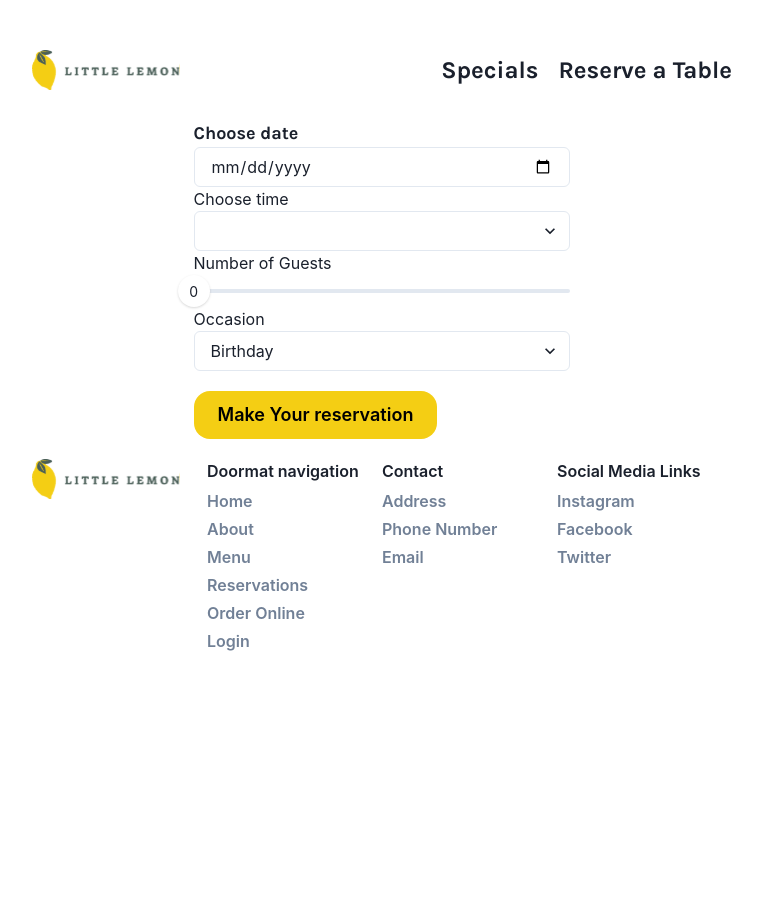
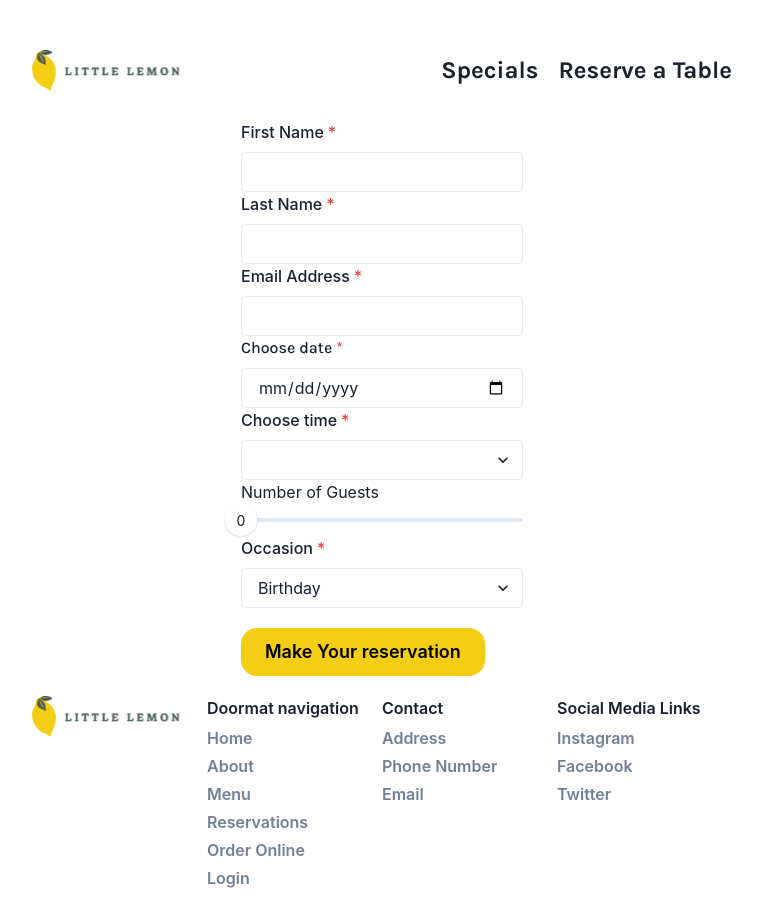
Before and after one commit to claudiooleite/litle_lemon, a React (Create React App) app: page /bookingpage in a window 1280 px wide. Shown: the whole page, without its empty margins (258-1020 px from the left). Before the commit the page ends 840 px from the top, so only its background shows below. Built offline with nearby package versions, Linux system fonts and the light colour scheme.

Commit message:
form updated with formik

```diff
--- a/package.json
+++ b/package.json
@@ -10,12 +10,14 @@
     "@testing-library/jest-dom": "^5.17.0",
     "@testing-library/react": "^13.4.0",
     "@testing-library/user-event": "^13.5.0",
+    "formik": "^2.4.6",
     "framer-motion": "^11.1.9",
     "react": "^18.3.1",
     "react-dom": "^18.3.1",
     "react-router-dom": "^6.23.0",
     "react-scripts": "5.0.1",
-    "web-vitals": "^2.1.4"
+    "web-vitals": "^2.1.4",
+    "yup": "^1.4.0"
   },
   "scripts": {
     "start": "react-scripts start",
--- a/src/Components/Bookings/BookingForm.jsx
+++ b/src/Components/Bookings/BookingForm.jsx
@@ -1,69 +1,155 @@
-
-import React, { useState, useEffect } from "react";
-import '../Bookings/apiSimulator'
+import React, { useEffect } from "react";
+import { useFormik } from "formik";
+import * as Yup from "yup";
 import {
     Input, Select,
-    Button,
-    VStack
+    Button, VStack, FormLabel, FormControl, FormErrorMessage
 } from "@chakra-ui/react";
 import { SliderInput } from "./sliderInputNumberGuests";
 
+// Define the validation schema with Yup
+const validationSchema = Yup.object({
+    firstName: Yup.string().required("First Name is required"),
+    lastName: Yup.string().required("Last Name is required"),
+    email: Yup.string().email("Invalid email address").required("Email is required"),
+    date: Yup.string().required("Date is required"),
+    time: Yup.string().required("Time is required"),
+    guests: Yup.number().min(1).max(10).required("Number of guests is required"),
+    occasion: Yup.string().required("Occasion is required")
+});
+
 const BookingForm = ({ availableTimes, updateTimes, submitForm }) => {
-    const [selectedDate, setSelectedDate] = useState("");
-    const [selectedTime, setSelectedTime] = useState("");
-    const [guests, setGuests] = useState(1);
-    const [occasion, setOccasion] = useState("Birthday");
+    const formik = useFormik({
+        initialValues: {
+            firstName: "",
+            lastName: "",
+            email: "",
+            date: "",
+            time: availableTimes[0] || "",
+            guests: 1,
+            occasion: "Birthday"
+        },
+        validationSchema,
+        onSubmit: async (values, { resetForm }) => {
+            await submitForm(values);
+            resetForm();
+        }
+    });
+
+    useEffect(() => {
+        if (availableTimes.length > 0 && formik.values.time !== availableTimes[0]) {
+            formik.setFieldValue("time", availableTimes[0]);
+        }
+    }, [availableTimes]);
 
     const handleDateChange = (e) => {
         const date = e.target.value;
-        setSelectedDate(date);
+        formik.setFieldValue("date", date);
         updateTimes(date);
-    };
-
-    useEffect(() => {
-        if (availableTimes.length > 0) {
-            setSelectedTime(availableTimes[0]); // Set default time to the first available time
-        }
-    }, [availableTimes]);
-
-    const handleSubmit = async (e) => {
-        e.preventDefault();
-        const formData = {
-            date: selectedDate,
-            time: selectedTime,
-            guests: guests,
-            occasion: occasion
-        };
-        submitForm(formData); // Call the submitForm function passed as a prop
     };
 
     return (
         <VStack gap='24px'>
-            <form onSubmit={handleSubmit} >
-                <label htmlFor="res-date" className='sub-header'>Choose date</label>
+            <form onSubmit={formik.handleSubmit}>
+                <FormControl isInvalid={formik.touched.firstName && formik.errors.firstName} isRequired>
+                    <FormLabel htmlFor="firstName">First Name</FormLabel>
+                    <Input
+                        id="firstName"
+                        type="text"
+                        {...formik.getFieldProps("firstName")}
+                    />
+                    <FormErrorMessage>{formik.errors.firstName}</FormErrorMessage>
+                </FormControl>
+
+                <FormControl isInvalid={formik.touched.lastName && formik.errors.lastName} isRequired>
+                    <FormLabel htmlFor="lastName">Last Name</FormLabel>
+                    <Input
+                        id="lastName"
+                        type="text"
+                        {...formik.getFieldProps("lastName")}
+                    />
+                    <FormErrorMessage>{formik.errors.lastName}</FormErrorMessage>
+                </FormControl>
+
+                <FormControl isInvalid={formik.touched.email && formik.errors.email} isRequired>
+                    <FormLabel htmlFor="email">Email Address</FormLabel>
+                    <Input
+                        id="email"
+                        type="email"
+                        {...formik.getFieldProps("email")}
+                    />
+                    <FormErrorMessage>{formik.errors.email}</FormErrorMessage>
+                </FormControl>
+
+                <FormControl isInvalid={formik.touched.date && formik.errors.date} isRequired>
+                    <FormLabel htmlFor="res-date" className='sub-header'>Choose date</FormLabel>
                     <Input
                         focusBorderColor='#F4CE14'
                         variant='outline'
                         type="date"
                         id="res-date"
-                    value={selectedDate}
-                    onChange={handleDateChange} />
+                        value={formik.values.date}
+                        onChange={handleDateChange}
+                        onBlur={formik.handleBlur}
+                    />
+                    <FormErrorMessage>{formik.errors.date}</FormErrorMessage>
+                </FormControl>
 
-
-                <label htmlFor="res-time">Choose time</label>
-                <Select variant='outline' focusBorderColor='#F4CE14' id="res-time" value={selectedTime} onChange={(e) => setSelectedTime(e.target.value)}>
+                <FormControl isInvalid={formik.touched.time && formik.errors.time} isRequired>
+                    <FormLabel htmlFor="res-time">Choose time</FormLabel>
+                    <Select
+                        variant='outline'
+                        focusBorderColor='#F4CE14'
+                        id="res-time"
+                        value={formik.values.time}
+                        onChange={formik.handleChange}
+                        onBlur={formik.handleBlur}
+                    >
                         {availableTimes.map((time) => (
-                        <option key={time}>{time}</option>
+                            <option key={time} value={time}>{time}</option>
                         ))}
                     </Select>
-                <SliderInput value={guests} onChange={(e) => setGuests(parseInt(e.target.value))} />
-                <label htmlFor="occasion">Occasion</label>
-                <Select variant='outline' focusBorderColor='#F4CE14' id="occasion" value={occasion} onChange={(e) => setOccasion(e.target.value)}>
+                    <FormErrorMessage>{formik.errors.time}</FormErrorMessage>
+                </FormControl>
+
+                <FormControl isInvalid={formik.touched.guests && formik.errors.guests} isRequired>
+                    <SliderInput
+                        value={formik.values.guests}
+                        onChange={(value) => formik.setFieldValue("guests", value)}
+                    />
+                    <FormErrorMessage>{formik.errors.guests}</FormErrorMessage>
+                </FormControl>
+
+                <FormControl isInvalid={formik.touched.occasion && formik.errors.occasion} isRequired>
+                    <FormLabel htmlFor="occasion">Occasion</FormLabel>
+                    <Select
+                        variant='outline'
+                        focusBorderColor='#F4CE14'
+                        id="occasion"
+                        value={formik.values.occasion}
+                        onChange={formik.handleChange}
+                        onBlur={formik.handleBlur}
+                    >
                         <option value="Birthday">Birthday</option>
                         <option value="Anniversary">Anniversary</option>
                     </Select>
+                    <FormErrorMessage>{formik.errors.occasion}</FormErrorMessage>
+                </FormControl>
 
-                <Button style={{ marginTop: '20px' }} align='center' borderRadius='16px' color='Black' background={'#F4CE14'} variant='solid' size='lg' type="submit">Make Your reservation</Button>
+                <Button
+                    isLoading={formik.isSubmitting}
+                    style={{ marginTop: '20px' }}
+                    align='center'
+                    borderRadius='16px'
+                    color='Black'
+                    background={'#F4CE14'}
+                    variant='solid'
+                    size='lg'
+                    type="submit"
+                    isDisabled={!formik.isValid || formik.isSubmitting}
+                >
+                    Make Your reservation
+                </Button>
             </form>
         </VStack>
     );
```
Also changed, not shown: 1 other file (tests, documents, lock files or other folders). Lines whose indentation alone changed are shown as unchanged.
